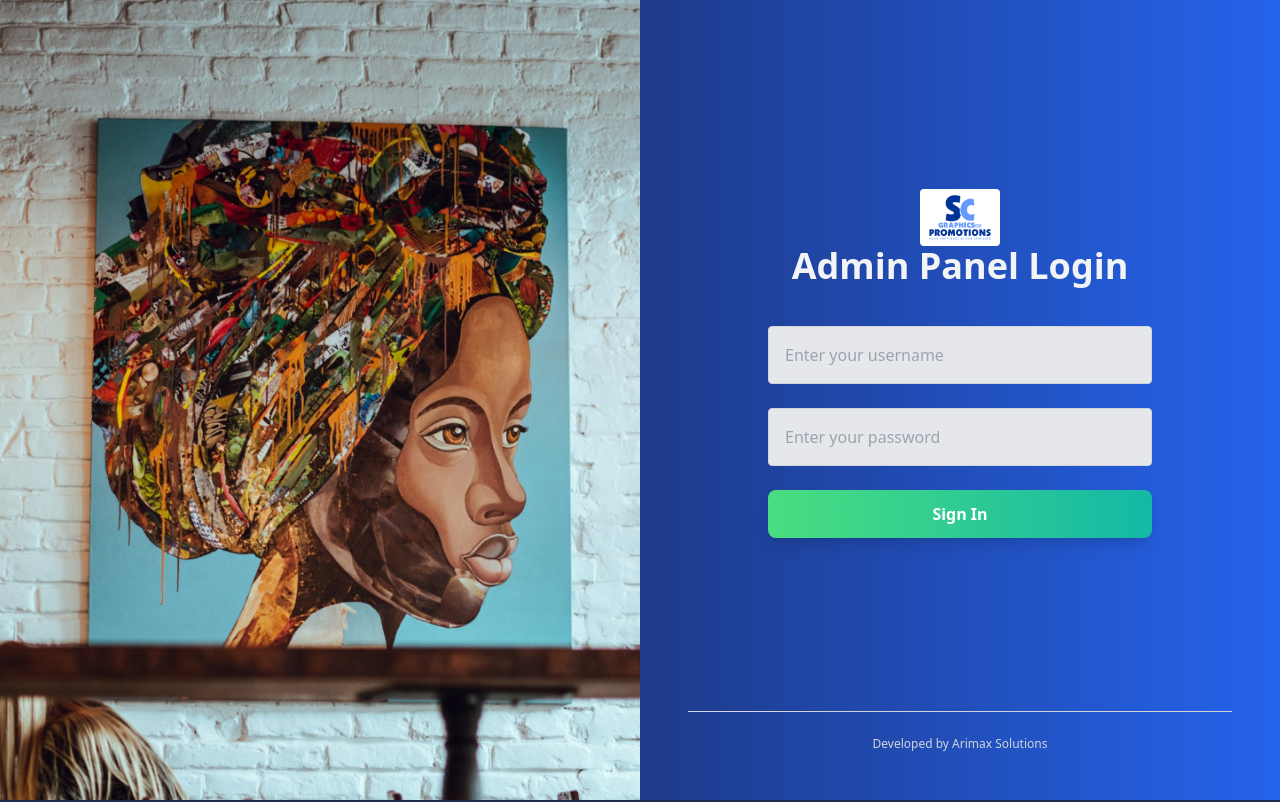
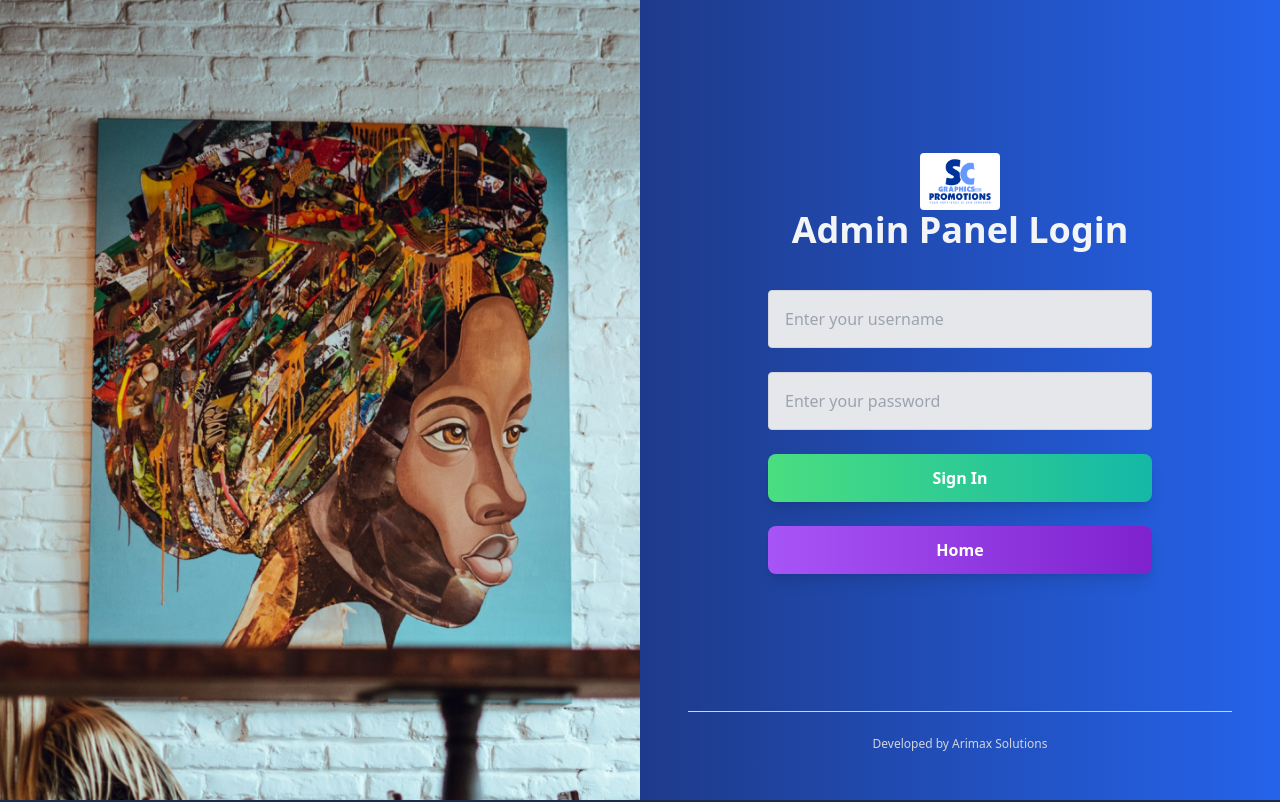
Before and after one commit to Arimax-Solutions/SC-Graphics-and-Promotions-Frontend, a React (Vite) app: page /login in a window 1280 px wide. Shown: the top 802 px of the page. Built offline with nearby package versions, Linux system fonts and the light colour scheme.

Commit message:
home botton

```diff
--- a/src/pages/signup.jsx
+++ b/src/pages/signup.jsx
@@ -1,11 +1,13 @@
-import React, {useState} from 'react';
+import React, { useState } from 'react';
+import { useNavigate } from 'react-router-dom';
 import img from '../assets/sign.png';
-import logo from '../assets/SCDESIIGN.png'
+import logo from '../assets/SCDESIIGN.png';
 
 function Login() {
   const [username, setUsername] = useState('');
   const [password, setPassword] = useState('');
   const [error, setError] = useState(null);
+  const navigate = useNavigate(); // Use hook for navigation
 
   const handleLogin = async (e) => {
     e.preventDefault();
@@ -28,9 +30,7 @@ function Login() {
       if (response.ok) {
         const data = await response.json();
         alert('Login successful');
-
-        window.location.href = '/admin';
-
+        navigate('/admin'); // Navigate to the admin page after successful login
       } else {
         const errorData = await response.json();
         setError(errorData.message || 'Login failed');
@@ -41,19 +41,24 @@ function Login() {
     }
   };
 
+  // Handler for Home button
+  const handleHome = () => {
+    navigate('/'); // Navigate to the home page
+  };
+
   return (
     <div className="flex min-h-screen">
       {/* Left side */}
-        <div className="w-1/2 bg-cover bg-center" style={{ backgroundImage: `url(${img})` }}>
-        </div>
+      <div className="w-1/2 bg-cover bg-center" style={{ backgroundImage: `url(${img})` }}></div>
 
       {/* Right side */}
       <div className="w-1/2 flex flex-col justify-between bg-gradient-to-r from-blue-900 to-blue-600 text-white p-12">
         <div></div>
 
         <div className="flex flex-col justify-center items-center w-full">
-          <img src={logo} className='w-20 rounded' alt="Logo" />
+          <img src={logo} className="w-20 rounded" alt="Logo" />
           <h2 className="text-4xl font-extrabold mb-10 text-gray-100">Admin Panel Login</h2>
+
           <form className="w-full max-w-sm space-y-6" onSubmit={handleLogin}>
             <div className="relative">
               <input
@@ -85,7 +90,16 @@ function Login() {
             >
               Sign In
             </button>
+            <button
+            onClick={handleHome}
+            className="w-full py-3 px-4 mt-6 bg-gradient-to-r from-purple-500 to-purple-700 text-white font-semibold rounded-lg shadow-lg hover:shadow-xl transition-transform duration-300 transform hover:scale-105"
+          >
+            Home
+          </button>
           </form>
+
+          {/* Home Button */}
+
         </div>
 
         <div className="border-t border-gray-300 mt-8">
```
Lines whose indentation alone changed are shown as unchanged.
